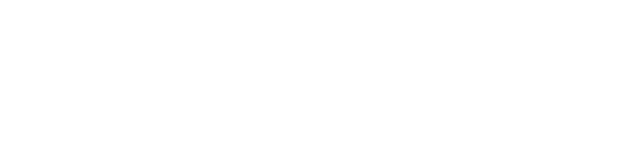
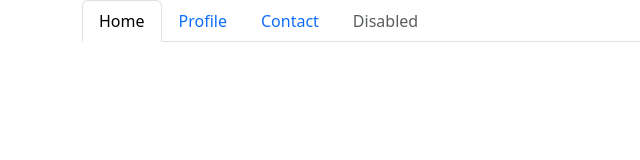
Before and after one commit to IbarraDtx/proyecto-colab, a plain HTML site: page vista4.html in a window 1280 px wide. Shown: the whole page, without its empty margins (0-640 px from the left). Drawn offline with nearby package versions, Linux system fonts and the light colour scheme.

Commit message:
Se agrego un menu a la vista 4

```diff
--- a/vista4.html
+++ b/vista4.html
@@ -3,9 +3,76 @@
 <head>
     <meta charset="UTF-8">
     <meta name="viewport" content="width=device-width, initial-scale=1.0">
-    <title>Document</title>
+    <link
+      href="https://cdn.jsdelivr.net/npm/bootstrap@5.3.3/dist/css/bootstrap.min.css"
+      rel="stylesheet"
+      integrity="sha384-QWTKZyjpPEjISv5WaRU9OFeRpok6YctnYmDr5pNlyT2bRjXh0JMhjY6hW+ALEwIH"
+      crossorigin="anonymous"
+    />
+    <title>Vista Bruno</title>
 </head>
 <body>
+    <div class="container">
+        <nav>
+          <div class="nav nav-tabs" id="nav-tab" role="tablist">
+            <button
+              class="nav-link active"
+              id="nav-home-tab"
+              data-bs-toggle="tab"
+              data-bs-target="#nav-home"
+              type="button"
+              role="tab"
+              aria-controls="nav-home"
+              aria-selected="true"
+            >
+              Home
+            </button>
+            <button
+              class="nav-link"
+              id="nav-profile-tab"
+              data-bs-toggle="tab"
+              data-bs-target="#nav-profile"
+              type="button"
+              role="tab"
+              aria-controls="nav-profile"
+              aria-selected="false"
+            >
+              Profile
+            </button>
+            <button
+              class="nav-link"
+              id="nav-contact-tab"
+              data-bs-toggle="tab"
+              data-bs-target="#nav-contact"
+              type="button"
+              role="tab"
+              aria-controls="nav-contact"
+              aria-selected="false"
+            >
+              Contact
+            </button>
+            <button
+              class="nav-link"
+              id="nav-disabled-tab"
+              data-bs-toggle="tab"
+              data-bs-target="#nav-disabled"
+              type="button"
+              role="tab"
+              aria-controls="nav-disabled"
+              aria-selected="false"
+              disabled
+            >
+              Disabled
+            </button>
+          </div>
+        </nav>
+      </div>
+
+      <script
+        src="https://cdn.jsdelivr.net/npm/bootstrap@5.3.3/dist/js/bootstrap.bundle.min.js"
+        integrity="sha384-YvpcrYf0tY3lHB60NNkmXc5s9fDVZLESaAA55NDzOxhy9GkcIdslK1eN7N6jIeHz"
+        crossorigin="anonymous"
+      ></script>
 
 </body>
 </html>
```
